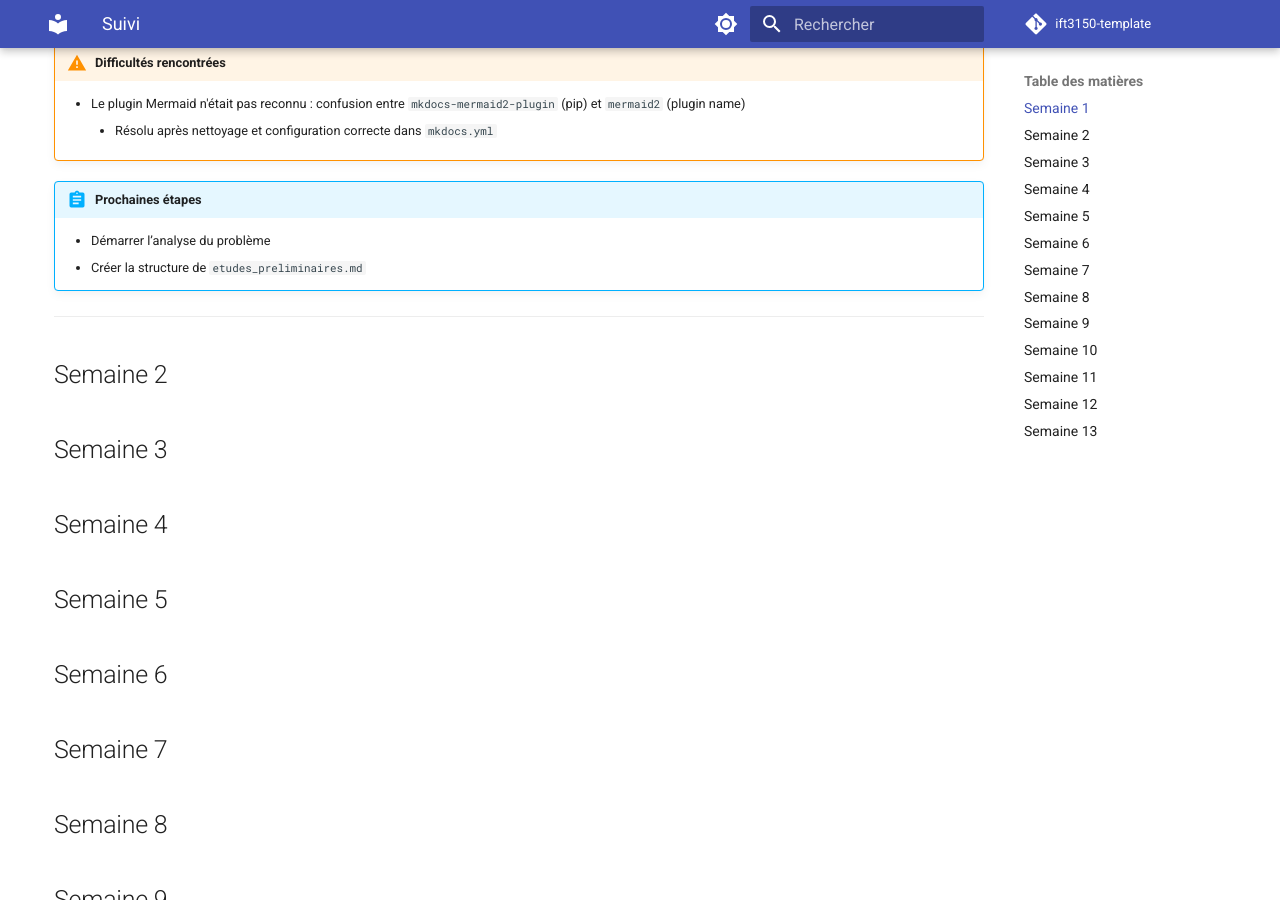
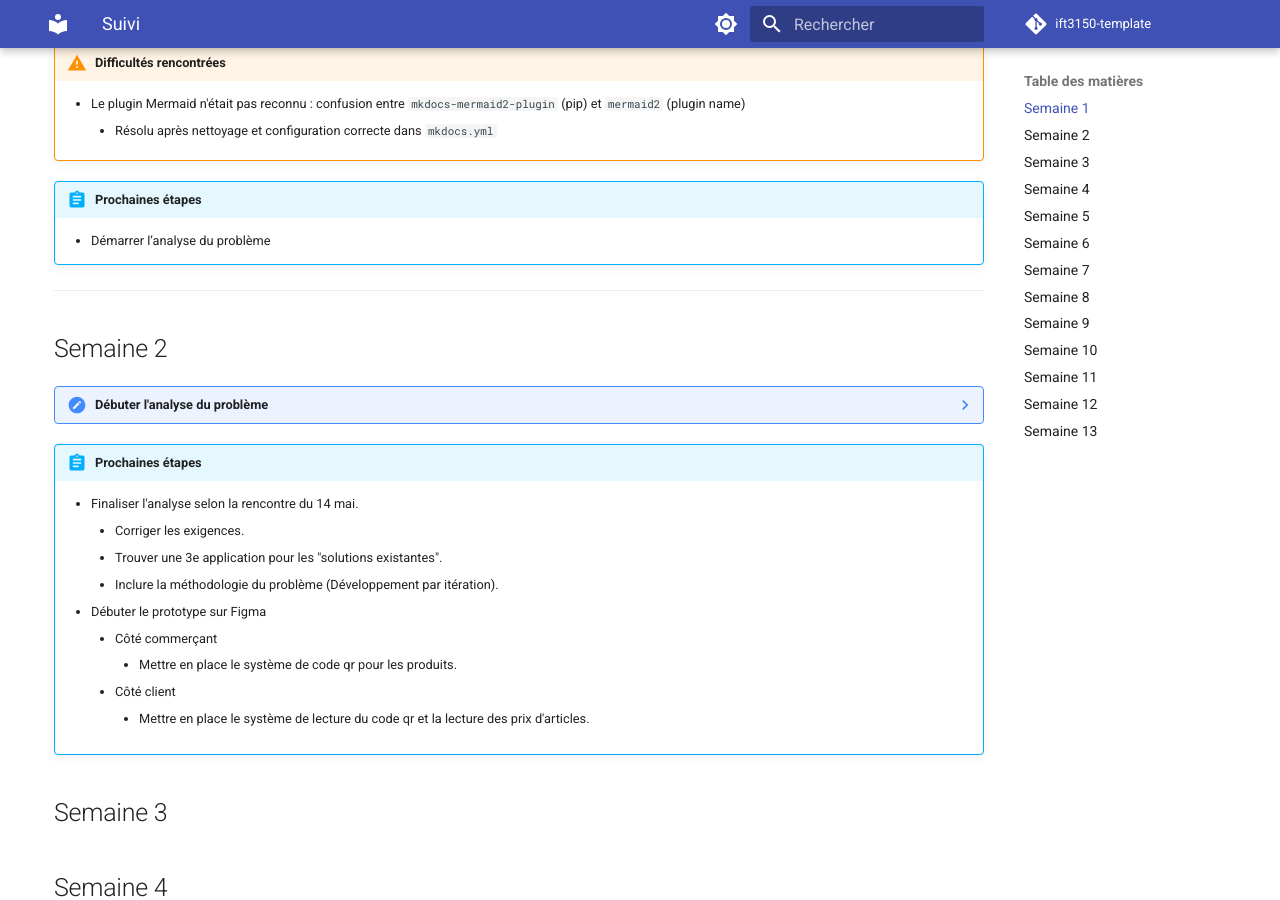
Before and after one commit to protolabo/dime, an MkDocs documentation site: the page built from docs/suivi.md, in a window 1280 px wide and 900 px high, scrolled down 401 px. Built offline with MkDocs 1.6.1 and Material for MkDocs 9.7.7, drawn with Linux system fonts in a browser that asks for light colours; comment, search, counter and statistics services are not loaded.

Commit message:
Compléter suivi.md pour semaine 2

```diff
--- a/docs/suivi.md
+++ b/docs/suivi.md
@@ -19,11 +19,35 @@
 
 !!! abstract "Prochaines étapes"
     - Démarrer l’analyse du problème
-    - Créer la structure de `etudes_preliminaires.md`
+
 
 ---
 
 ## Semaine 2
+??? note "Débuter l'analyse du problème"
+    - [x] Description du problème du projet
+    - [x] Écrire les exigences
+        * [x] Exigence fonctionnelles
+        * [x] Exigences non fonctionnelles
+    - [x] Rechercher des solutions existantes du problème avec des applications deja existentes
+        * [x] Yuka
+        * [x] ShopSavvy
+        * [ ] une 3e application
+    - [ ] Citer la méthodologie du projet.
+
+
+!!! abstract "Prochaines étapes"
+    - Finaliser l'analyse selon la rencontre du 14 mai.
+        - Corriger les exigences.
+        - Trouver une 3e application pour les "solutions existantes".
+        - Inclure la méthodologie du problème (Développement par itération).
+    - Débuter le prototype sur Figma
+        - Côté commerçant
+            - Mettre en place le système de code qr pour les produits.
+        - Côté client
+            - Mettre en place le système de lecture du code qr et la lecture des prix d'articles.
+
+
 
 ## Semaine 3
 
```
